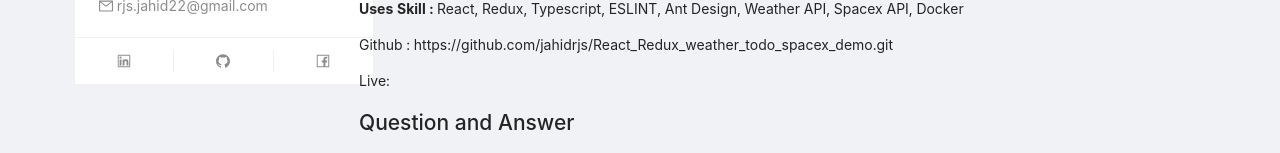
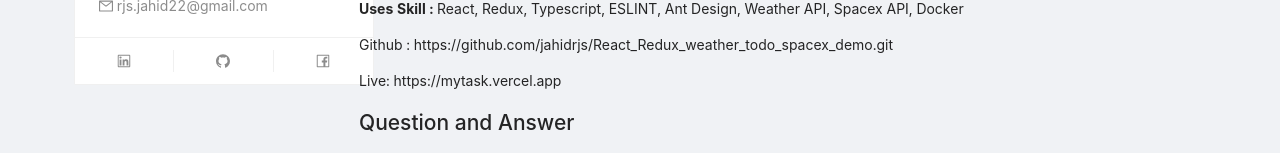
Before and after one commit to jahidrjs/React_Redux_weather_todo_spacex_demo, a React (Create React App) app: page / in a window 1280 px wide. Shown: the part 415-568 px from the top of the page. Built offline with nearby package versions, Linux system fonts and the light colour scheme.

Commit message:
readme file update

```diff
--- a/src/pages/home.tsx
+++ b/src/pages/home.tsx
@@ -113,7 +113,7 @@ const Home: any = () => {
                 Github :
                 https://github.com/jahidrjs/React_Redux_weather_todo_spacex_demo.git
               </p>
-              <p>Live: </p>
+              <p>Live: https://mytask.vercel.app</p>
               <h2>Question and Answer</h2>
               Q : What is Headless CMS?
               <br />A : Headless CMS is mainly a backend content management
@@ -140,9 +140,8 @@ const Home: any = () => {
               A: A Database contains a collection, and a collection contains
               documents and the documents contain data, they are related to each
               other.
-              <br />
-              Q : Briefly describe how to deploy a docker container to AWS ECS
-              fargate. What are the steps, features, services, actions are
+              <br />Q : Briefly describe how to deploy a docker container to AWS
+              ECS fargate. What are the steps, features, services, actions are
               needed to keep the container up and running in AWS ECS fargate?{' '}
               <br />
               A : Step 1: Set up your first run with Amazon ECS. Step 2: Create
```
Also changed, not shown: 2 other files (tests, documents, lock files or other folders).
